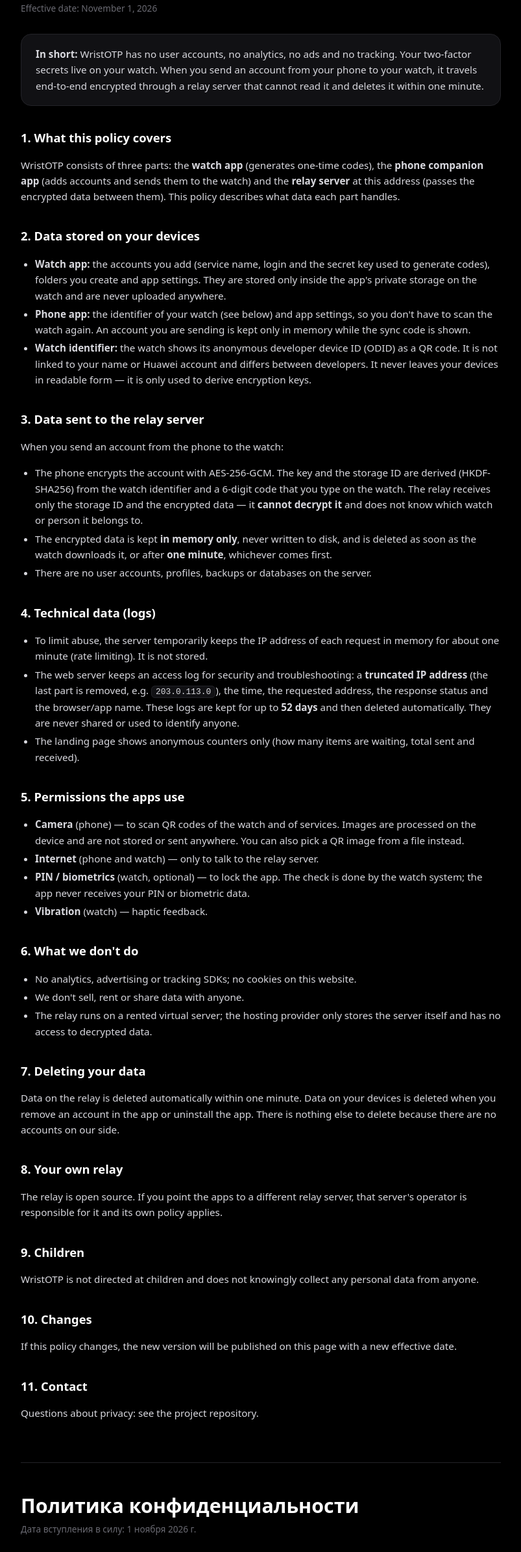
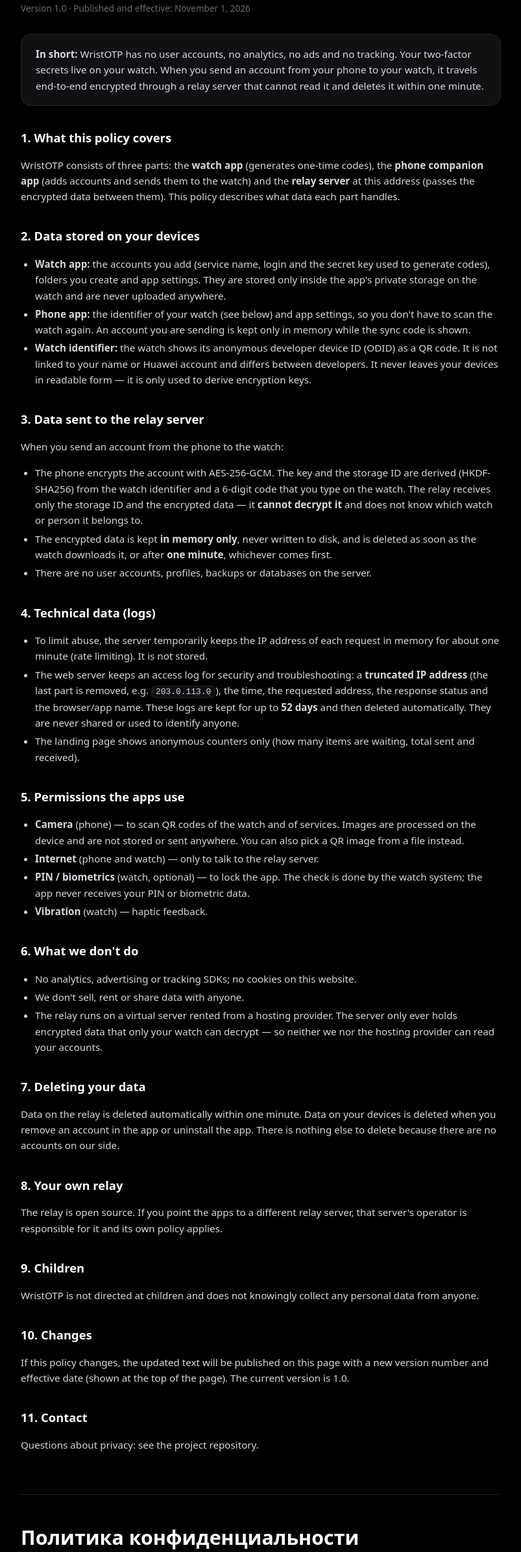
Before and after one commit to efimomax/WristOTP-Server, a plain HTML site: page WristOTP.Server/wwwroot/privacy.html in a window 1280 px wide. Shown: the part 142-2530 px from the top of the page at 65% size, without its empty margins (238-1041 px from the left). Drawn offline with Linux system fonts and the light colour scheme; no server answers.

Commit message:
docs: privacy policy — version 1.0, clearer hosting statement
- Added "Version 1.0" and the publication/effective date at the top.
- Section 6: the relay only ever holds data that only the user's watch can
  decrypt, so neither the operator nor the hosting provider can read it
  (the previous wording wrongly implied decrypted data on the server).
- Section 10: changes come with a new version number and effective date.

---

docs: политика конфиденциальности — версия 1.0, точнее про хостинг

- В начале страницы добавлены "Версия 1.0" и дата публикации/вступления в
  силу.
- Пункт 6: на релее бывают только данные, которые могут расшифровать лишь
  часы пользователя, поэтому ни владелец, ни хостинг-провайдер не могут их
  прочитать (прежняя формулировка ошибочно намекала на расшифрованные данные
  на сервере).
- Пункт 10: изменения публикуются с новым номером версии и датой.

```diff
--- a/WristOTP.Server/wwwroot/privacy.html
+++ b/WristOTP.Server/wwwroot/privacy.html
@@ -56,7 +56,7 @@
   <!-- ===================== English ===================== -->
   <section id="en" lang="en">
     <h1>Privacy Policy</h1>
-    <p class="date">Effective date: November 1, 2026</p>
+    <p class="date">Version 1.0 · Published and effective: November 1, 2026</p>
 
     <div class="summary">
       <p><strong>In short:</strong> WristOTP has no user accounts, no analytics, no ads and no tracking. Your two-factor secrets live on your watch. When you send an account from your phone to your watch, it travels end-to-end encrypted through a relay server that cannot read it and deletes it within one minute.</p>
@@ -99,7 +99,7 @@
     <ul>
       <li>No analytics, advertising or tracking SDKs; no cookies on this website.</li>
       <li>We don't sell, rent or share data with anyone.</li>
-      <li>The relay runs on a rented virtual server; the hosting provider only stores the server itself and has no access to decrypted data.</li>
+      <li>The relay runs on a virtual server rented from a hosting provider. The server only ever holds encrypted data that only your watch can decrypt — so neither we nor the hosting provider can read your accounts.</li>
     </ul>
 
     <h2>7. Deleting your data</h2>
@@ -112,7 +112,7 @@
     <p>WristOTP is not directed at children and does not knowingly collect any personal data from anyone.</p>
 
     <h2>10. Changes</h2>
-    <p>If this policy changes, the new version will be published on this page with a new effective date.</p>
+    <p>If this policy changes, the updated text will be published on this page with a new version number and effective date (shown at the top of the page). The current version is 1.0.</p>
 
     <h2>11. Contact</h2>
     <p>Questions about privacy: <span class="contact">see the project repository</span>.</p>
@@ -123,7 +123,7 @@
   <!-- ===================== Русский ===================== -->
   <section id="ru" lang="ru">
     <h1>Политика конфиденциальности</h1>
-    <p class="date">Дата вступления в силу: 1 ноября 2026 г.</p>
+    <p class="date">Версия 1.0 · Опубликована и вступает в силу: 1 ноября 2026 г.</p>
 
     <div class="summary">
       <p><strong>Коротко:</strong> в WristOTP нет учётных записей, аналитики, рекламы и слежки. Ваши секреты двухфакторной аутентификации хранятся на часах. Когда вы отправляете аккаунт с телефона на часы, он идёт со сквозным шифрованием через сервер-релей, который не может его прочитать и удаляет его в течение минуты.</p>
@@ -166,7 +166,7 @@
     <ul>
       <li>Нет аналитики, рекламы и SDK для слежки; на этом сайте нет cookie.</li>
       <li>Мы не продаём, не сдаём и не передаём данные третьим лицам.</li>
-      <li>Релей работает на арендованном виртуальном сервере; хостинг-провайдер хранит только сам сервер и не имеет доступа к расшифрованным данным.</li>
+      <li>Релей работает на виртуальном сервере, арендованном у хостинг-провайдера. На сервере бывают только зашифрованные данные, которые могут расшифровать только ваши часы, — поэтому ни мы, ни хостинг-провайдер не можем прочитать ваши аккаунты.</li>
     </ul>
 
     <h2>7. Удаление данных</h2>
@@ -179,7 +179,7 @@
     <p>WristOTP не предназначен для детей и сознательно не собирает ни у кого персональные данные.</p>
 
     <h2>10. Изменения</h2>
-    <p>При изменении политики новая редакция будет опубликована на этой странице с новой датой вступления в силу.</p>
+    <p>При изменении политики обновлённый текст будет опубликован на этой странице с новым номером версии и датой вступления в силу (указаны в начале страницы). Текущая версия — 1.0.</p>
 
     <h2>11. Контакты</h2>
     <p>Вопросы о конфиденциальности: <span class="contact">см. репозиторий проекта</span>.</p>
```
